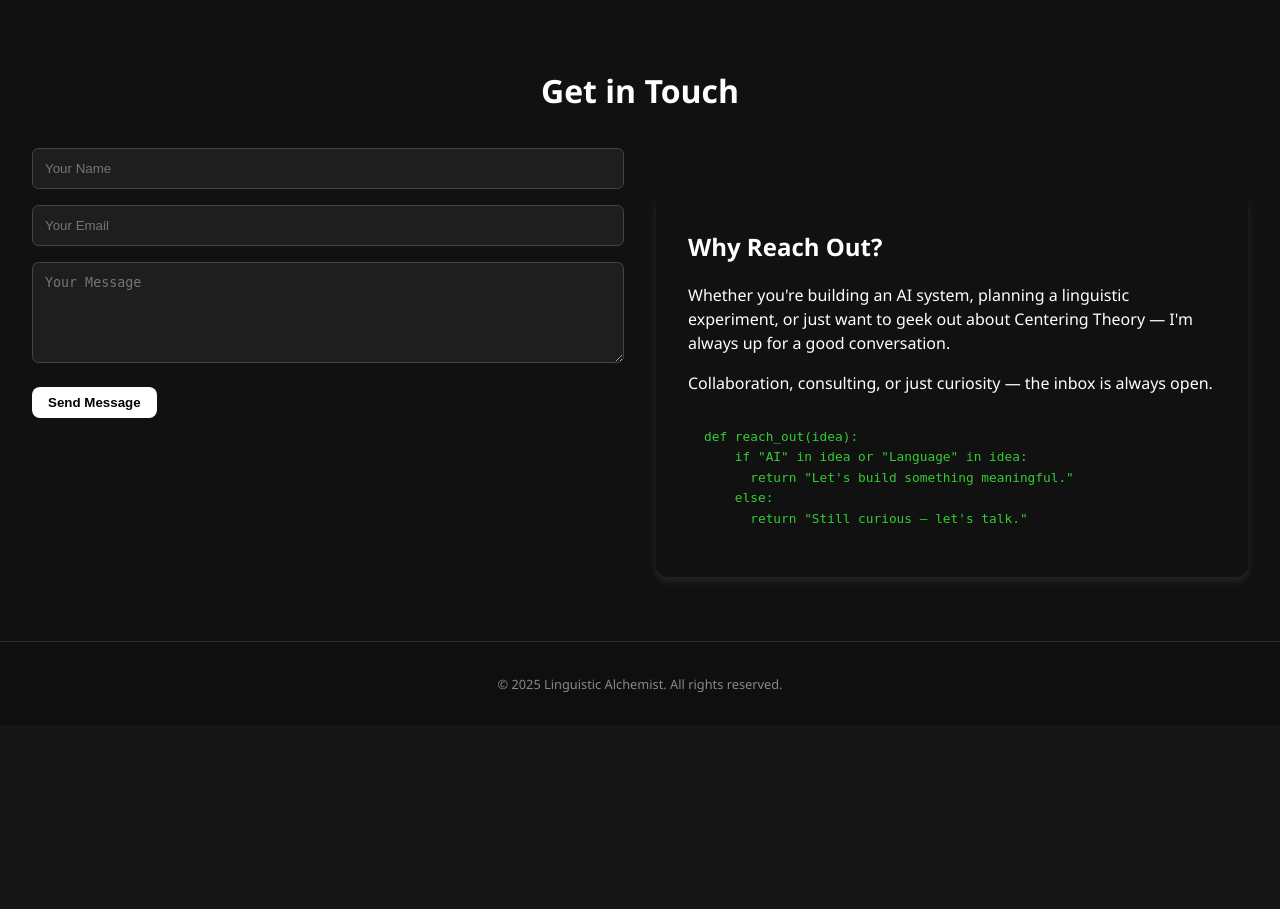
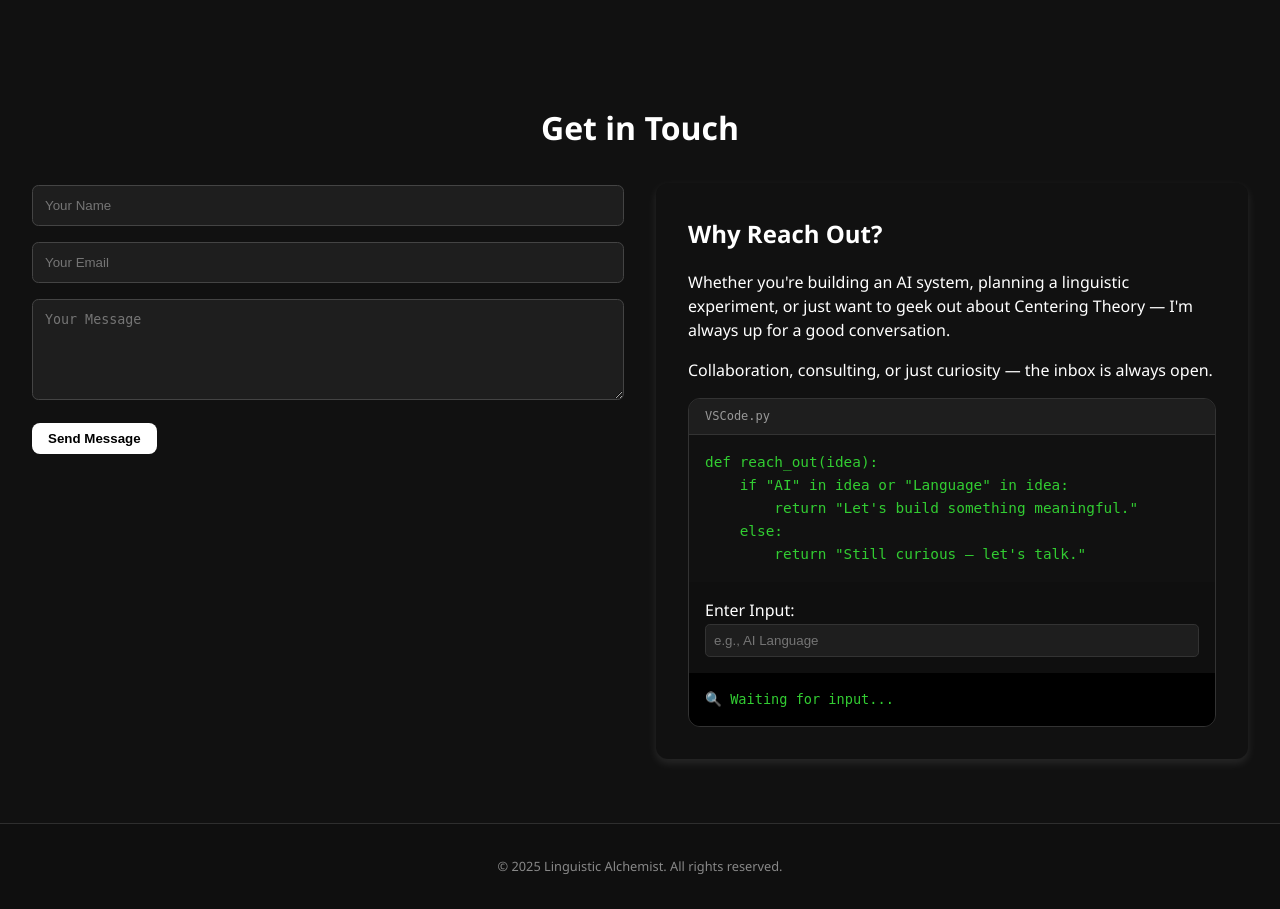
Before and after one commit to iatagun/Lgram.site, a Django app: template lgram/templates/index.html in a window 1280 px wide. Shown: the part 2074-2983 px from the top of the page. Before the commit the page ends 2766 px from the top, so only its background shows below. Run offline with Django 4.2, Linux system fonts and the light colour scheme; the template is opened without the code that fills it, so the values that code supplies are empty.

Commit message:
fdsafds
fdsfds

```diff
--- a/lgram/lgram/urls.py
+++ b/lgram/lgram/urls.py
@@ -16,7 +16,13 @@
 """
 from django.contrib import admin
 from django.urls import path
+from main import views
+from django.conf.urls.static import static
+from django.conf import settings
 
 urlpatterns = [
     path('admin/', admin.site.urls),
+    path('', views.index, name='index'),
 ]
+if settings.DEBUG:
+    urlpatterns += static(settings.STATIC_URL, document_root=settings.STATIC_ROOT)
--- a/lgram/main/views.py
+++ b/lgram/main/views.py
@@ -1,3 +1,5 @@
 from django.shortcuts import render
 
 # Create your views here.
+def index(request):
+    return render(request, 'index.html')
--- a/lgram/static/css/style.css
+++ b/lgram/static/css/style.css
@@ -273,3 +273,44 @@
   color: #888;
   background-color: #0f0f0f;
 }
+
+.console-code pre {
+  white-space: pre-wrap;
+  word-wrap: break-word;
+  overflow-x: auto;
+  font-size: 0.9rem;
+  max-width: 100%;
+  box-sizing: border-box;
+}
+
+.console-code code {
+  display: block;
+  width: 100%;
+  overflow-x: auto;
+}
+
+/* Mobile optimization */
+@media (max-width: 768px) {
+  .console-code {
+    font-size: 0.8rem;
+    padding: 0.5rem;
+  }
+
+  .console-input input {
+    font-size: 1rem;
+  }
+
+  .console-output {
+    font-size: 0.85rem;
+  }
+}
+@media (max-width: 768px) {
+  .about-grid {
+    grid-template-columns: 1fr !important;  /* Kartları alt alta diz */
+    gap: 1.5rem;                            /* Mobilde daha az boşluk */
+  }
+
+  .console-box {
+    margin-top: 0; /* mobilde hizalama sorunları varsa kaldırır */
+  }
+}
--- a/lgram/templates/index.html
+++ b/lgram/templates/index.html
@@ -1,10 +1,11 @@
+{% load static %}
 <!DOCTYPE html>
 <html lang="en">
 <head>
   <meta charset="UTF-8" />
   <meta name="viewport" content="width=device-width, initial-scale=1.0" />
   <title>Linguistic Alchemist</title>
-  <link rel="stylesheet" href="style.css" />
+  <link rel="stylesheet" href="{% static 'css/style.css' %}" />
 </head>
 <body>
   <header>
@@ -82,20 +83,32 @@
         <textarea placeholder="Your Message" rows="5" required></textarea>
         <button class="btn" type="submit">Send Message</button>
       </form>
-      <div class="contact-box">
+      <div class="contact-box" style="margin-top: -0.1rem;">
         <h3>Why Reach Out?</h3>
         <p>
           Whether you're building an AI system, planning a linguistic experiment, or just want to geek out about
           Centering Theory — I'm always up for a good conversation.
         </p>
         <p>Collaboration, consulting, or just curiosity — the inbox is always open.</p>
-        <div class="console-code mini">
+
+<div class="console-box" >
+  <div class="console-header">VSCode.py</div>
+  <div class="console-code">
     <pre><code>def reach_out(idea):
     if "AI" in idea or "Language" in idea:
         return "Let's build something meaningful."
     else:
         return "Still curious — let's talk."</code></pre>
   </div>
+  <div class="console-input">
+    <label for="reachInput">Enter Input:</label>
+    <input type="text" id="reachInput" placeholder="e.g., AI Language" />
+  </div>
+  <div class="console-output" id="reachConsole">
+    🔍 Waiting for input...
+  </div>
+</div>
+
       </div>
     </div>
   </section>
@@ -107,6 +120,25 @@
     <p>© <span id="year"></span> Linguistic Alchemist. All rights reserved.</p>
   </footer>
 
-  <script src="main.js"></script>
+  <script src="{% static 'js/main.js' %}"></script>
+
+<script>
+document.addEventListener("DOMContentLoaded", function() {
+  const reachInput = document.getElementById("reachInput");
+  const reachConsole = document.getElementById("reachConsole");
+
+  if (reachInput && reachConsole) {
+    reachInput.addEventListener("input", (e) => {
+      const val = e.target.value;
+      if (val.includes("AI") || val.includes("Language")) {
+        reachConsole.textContent = "🧪 Let's build something meaningful.";
+      } else {
+        reachConsole.textContent = "🔍 Still curious — let's talk.";
+      }
+    });
+  }
+});
+</script>
+
 </body>
 </html>
```
Also changed, not shown: lgram/lgram/settings.py (+6 -3 lines). Lines whose indentation alone changed are shown as unchanged.
